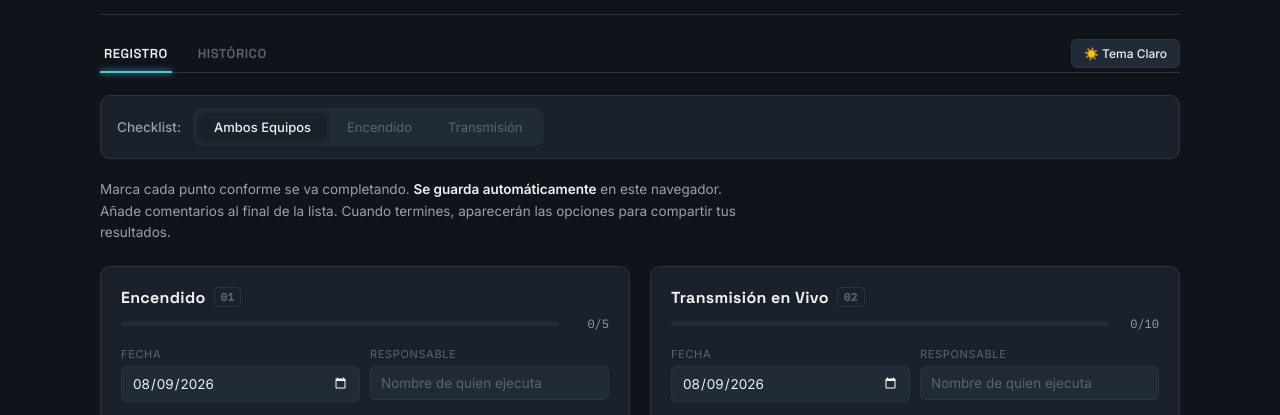
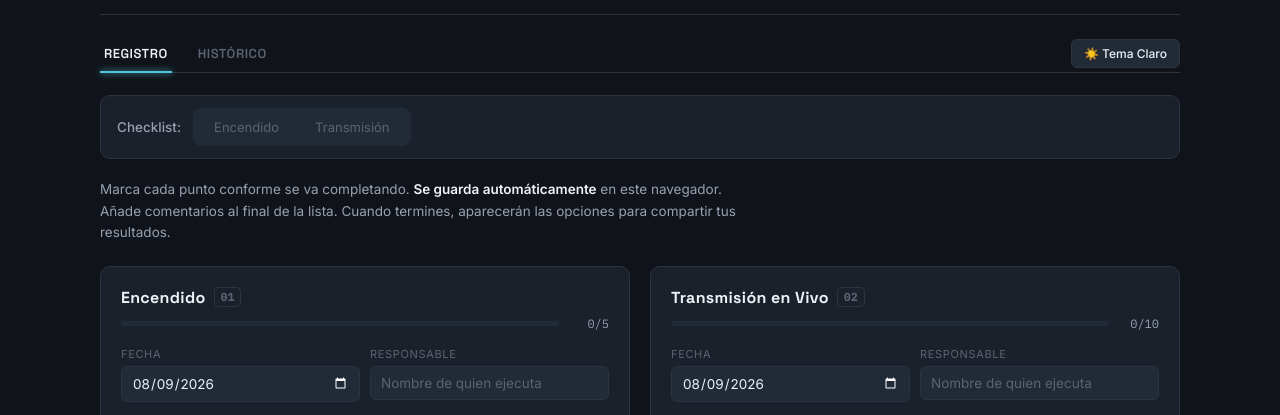
Before and after one commit to PROYECCIONRFC/ChecklistMedios, a plain HTML site: page index.html in a window 1280 px wide. Shown: the part 346-761 px from the top of the page. Drawn offline with nearby package versions, Linux system fonts and the light colour scheme.

Commit message:
quitar Ambos checklist

```diff
--- a/index.html
+++ b/index.html
@@ -464,7 +464,6 @@
     <div class="filter-bar">
       <span class="filter-label">Checklist:</span>
       <div class="segmented-control" id="viewSelector">
-        <button class="segment-btn active" data-val="ambos">Ambos Equipos</button>
         <button class="segment-btn" data-val="encendido">Encendido</button>
         <button class="segment-btn" data-val="transmision">Transmisión</button>
       </div>
```
